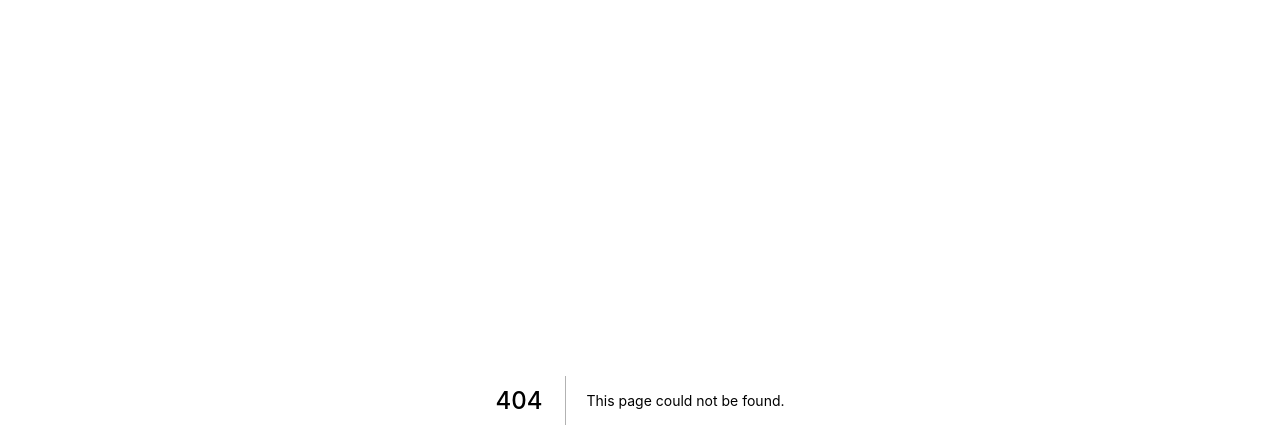
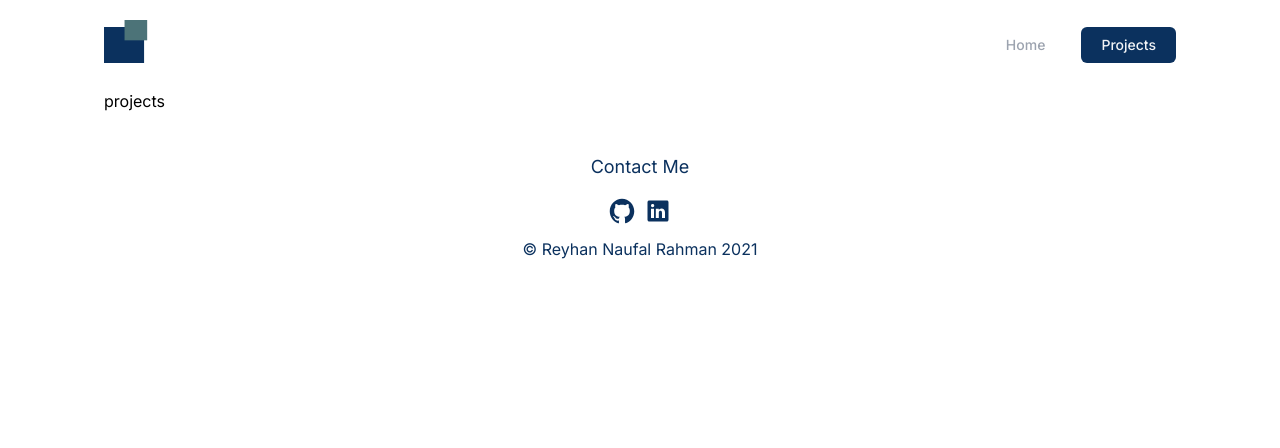
Before and after one commit to reyhannaufal/reyhannaufal.com, a Next.js app: page /projects in a window 1280 px wide. Before the commit this address had no page. Shown: the top 448 px of the page. Built offline with nearby package versions, Linux system fonts and the light colour scheme.

Commit message:
feat: cleanup header and add logic isActive

```diff
--- a/components/Layout/Header.tsx
+++ b/components/Layout/Header.tsx
@@ -1,5 +1,8 @@
+import { useRouter } from 'next/router';
+
 import Image from 'next/image';
 import Link from 'next/link';
+import { classNames } from '@/utils/classNames';
 
 const headerList = [
    { id: '1', title: 'Home', href: '/' },
@@ -7,6 +10,11 @@ const headerList = [
 ];
 
 export default function Header() {
+   const router = useRouter();
+   const isActiveLink = (href: string) => {
+      return router.pathname === href ? 'active' : '';
+   };
+
    return (
       <header className='flex items-center justify-between py-5'>
          <div className='w-7 md:h-auto md:w-auto h-7'>
@@ -17,14 +25,19 @@ export default function Header() {
                height={43.91}
             />
          </div>
-         <div className='grid items-center grid-cols-2 space-x-4 text-xs font-medium text-gray-400 sm:text-sm lg:grid-cols-3'>
+         <div className='flex items-center space-x-4 text-xs font-medium text-gray-400 sm:text-sm'>
             {headerList.map((item) => (
-               <a
+               <div
                   key={item.id}
-                  className='flex justify-center  sm:px-[14px] py-2 rounded-md hover:text-gray-300 first-of-type:bg-primary first-of-type:text-gray-100'
+                  className={classNames(
+                     'flex justify-center px-3 sm:px-5 py-2 rounded-md hover:text-gray-300',
+                     isActiveLink(item.href)
+                        ? 'text-gray-100 bg-primary hover:text-gray-100'
+                        : ''
+                  )}
                >
                   <Link href={item.href}>{item.title}</Link>
-               </a>
+               </div>
             ))}
          </div>
       </header>
--- a/pages/_app.tsx
+++ b/pages/_app.tsx
@@ -1,7 +1,35 @@
 import type { AppProps } from 'next/app';
+import { useRouter } from 'next/router';
+
 import '@/styles/globals.css';
+import { useEffect } from 'react';
 
 function MyApp({ Component, pageProps }: AppProps) {
-    return <Component {...pageProps} />;
+   const router = useRouter();
+
+   const HandleLoadingScreen = () => {
+      const handleStart = () => {
+         console.log('Loading');
+      };
+      const handleStop = () => {
+         console.log('stop');
+      };
+
+      router.events.on('routeChangeStart', handleStart);
+      router.events.on('routeChangeComplete', handleStop);
+      router.events.on('routeChangeError', handleStop);
+
+      return () => {
+         router.events.off('routeChangeStart', handleStart);
+         router.events.off('routeChangeComplete', handleStop);
+         router.events.off('routeChangeError', handleStop);
+      };
+   };
+
+   useEffect(() => {
+      HandleLoadingScreen();
+   }, [router]);
+
+   return <Component {...pageProps} />;
 }
 export default MyApp;
--- /dev/null
+++ b/pages/projects.tsx
@@ -0,0 +1,11 @@
+import Layout from '@/components/Layout/Layout';
+import Seo from '@/components/Layout/Seo';
+
+export default function projects() {
+   return (
+      <Layout>
+         <Seo title='Projects | Reyhan Naufal Rahman' />
+         <p>projects</p>
+      </Layout>
+   );
+}
--- /dev/null
+++ b/utils/classNames.ts
@@ -0,0 +1,3 @@
+export function classNames(...classes: string[]): string {
+   return classes.filter(Boolean).join(' ');
+}
```
